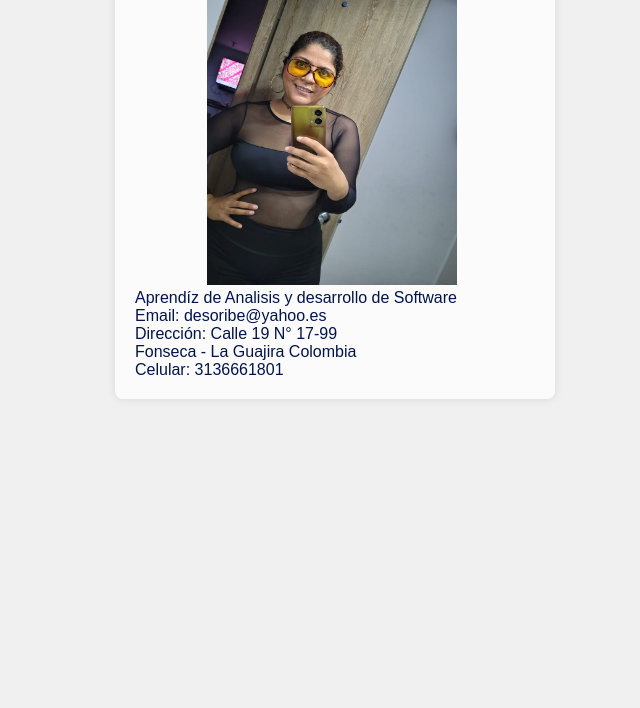
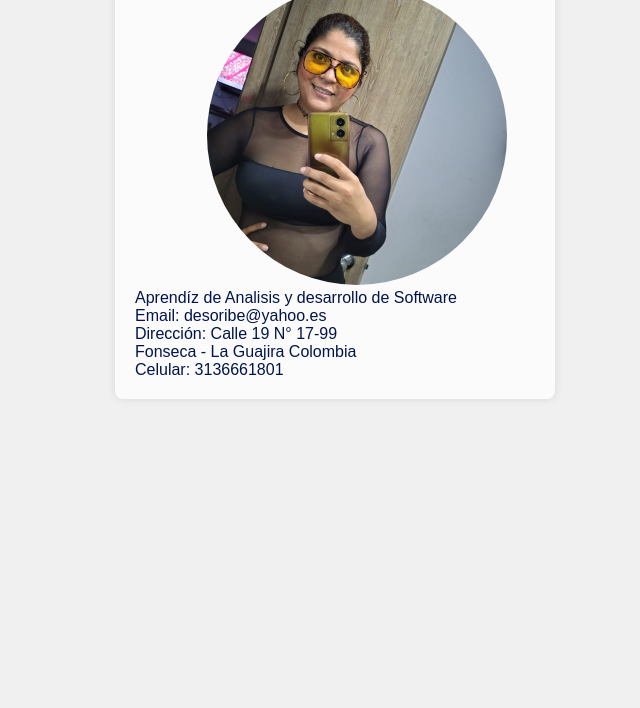
Before and after one commit to desoribe/Mi_perfil, a plain HTML site: page index.html in a window 1280 px wide. Shown: the part 92-800 px from the top of the page, without its empty margins (305-945 px from the left). Drawn offline with Linux system fonts and the light colour scheme.

Commit message:
Se cambió la imagen, se redondeo la imagen, index.html, styles.css

```diff
--- a/index.html
+++ b/index.html
@@ -12,7 +12,7 @@
     <div class="perfil">
         <h1>Aurora Díaz</h1>
         <div class="imagen">
-            <img src="Imagenes/Aurora.jpg" alt="Aurora">
+            <img src="Imagenes/Aurora.png" alt="Aurora">
         </div>
         <p>Aprendíz de Analisis y desarrollo de Software</p>
         <p>Email: desoribe@yahoo.es</p>
--- a/styles.css
+++ b/styles.css
@@ -22,10 +22,10 @@ body {
 }
 
 .perfil img {
-    width: 250px;
+    width: 300px;
     height: 300px;
     position: relative;
     top: 40%;
     left: 18%;
-
+    border-radius: 180px;
 }
```
Also changed, not shown: Imagenes/Aurora.jpg (deleted), Imagenes/Aurora.png (added).
